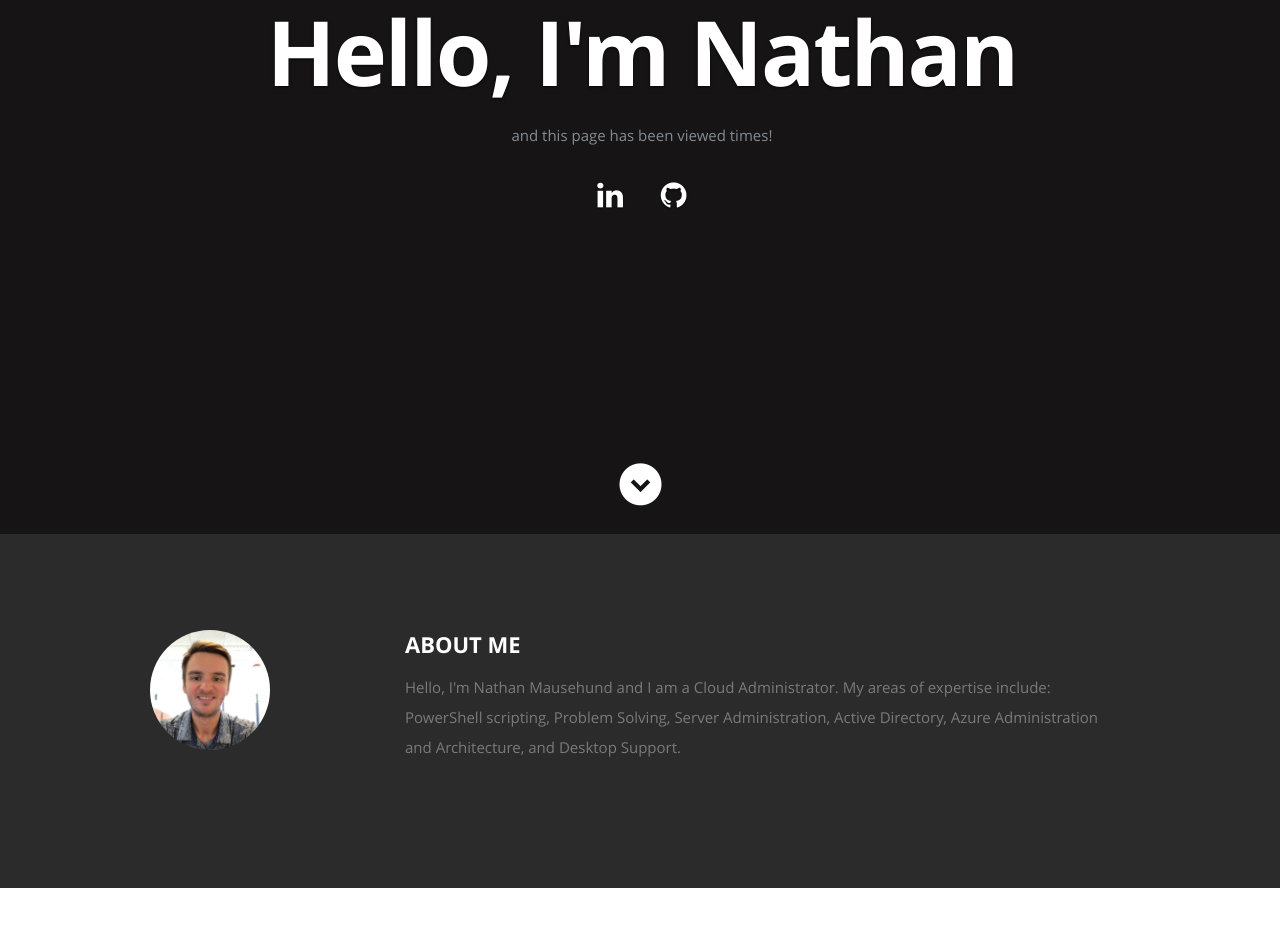
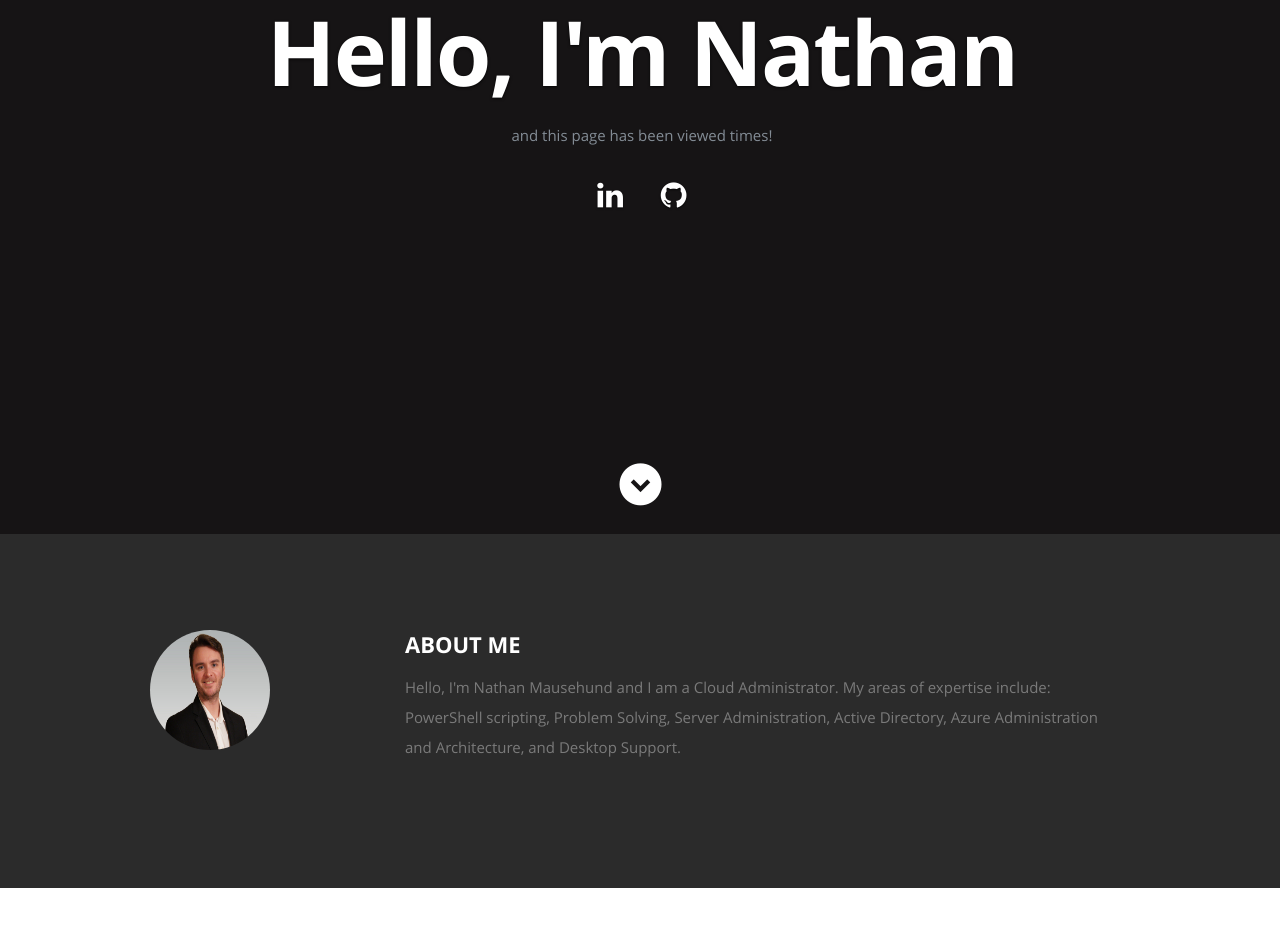
Before and after one commit to ndmausehund/azure-resume, a plain HTML site: page frontend/index.html in a window 1280 px wide. Shown: the part 266-1192 px from the top of the page. Drawn offline with nearby package versions, Linux system fonts and the light colour scheme; no server answers.

Commit message:
new image

```diff
--- a/frontend/index.html
+++ b/frontend/index.html
@@ -79,7 +79,7 @@
 
          <div class="three columns">
 
-            <img class="profile-pic"  src="images/me.png" alt="" />
+            <img class="profile-pic"  src="images/linkedin_photo_white.jpg" alt="" />
 
          </div>
 
```
Also changed, not shown: frontend/images/linkedin_photo_white.jpg (added), 5 other files.
